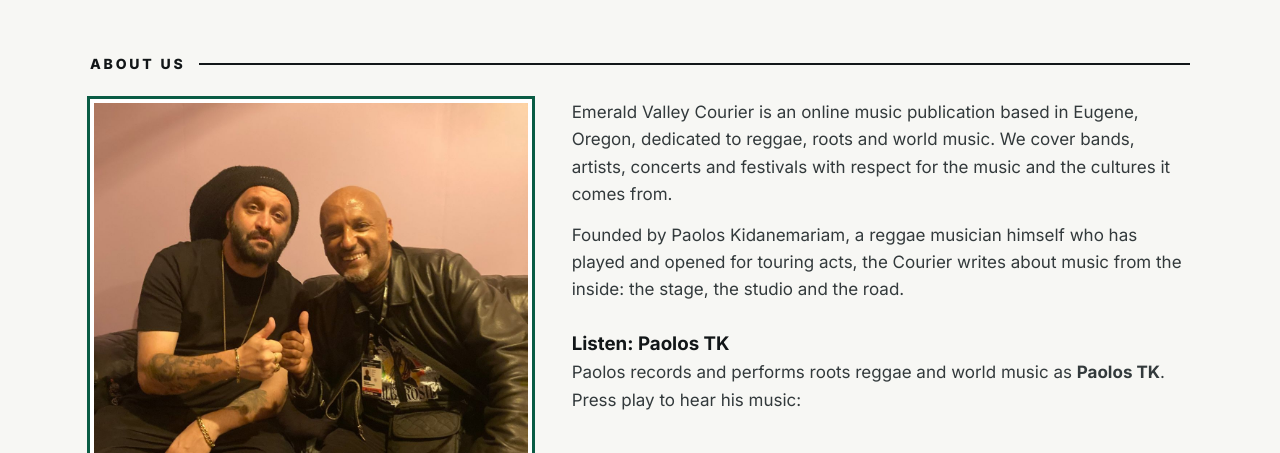
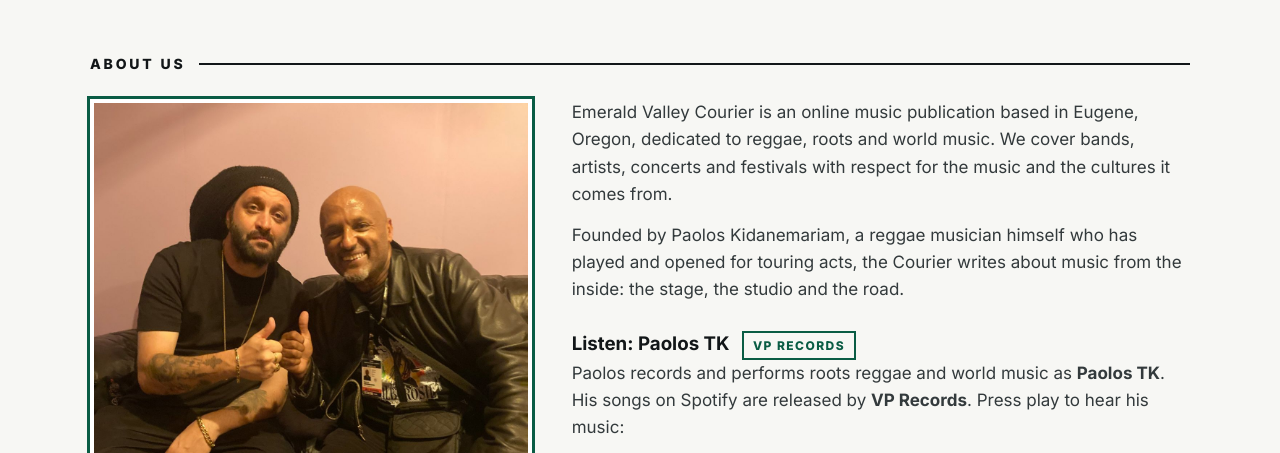
Before and after one commit to Shaminio2004/emeraldvalleycourier, a plain HTML site: page about.html in a window 1280 px wide. Shown: the part 478-931 px from the top of the page. Drawn offline with Linux system fonts and the light colour scheme; grey boxes are pictures that could not be loaded.

Commit message:
About page: add VP Records label next to Paolos TK music; remove homepage VP tag
Co-Authored-By: Claude Opus 5.5 <noreply@anthropic.com>
Claude-Session: https://claude.ai/code/session_01FiJP8eRMRJsksAdqeNi9oe

```diff
--- a/about.html
+++ b/about.html
@@ -77,8 +77,8 @@
       <div>
         <p>Emerald Valley Courier is an online music publication based in Eugene, Oregon, dedicated to reggae, roots and world music. We cover bands, artists, concerts and festivals with respect for the music and the cultures it comes from.</p>
         <p>Founded by Paolos Kidanemariam, a reggae musician himself who has played and opened for touring acts, the Courier writes about music from the inside: the stage, the studio and the road.</p>
-        <h3 id="music" style="margin-top:26px">Listen: Paolos TK</h3>
-        <p>Paolos records and performs roots reggae and world music as <strong>Paolos TK</strong>. Press play to hear his music:</p>
+        <h3 id="music" style="margin-top:26px">Listen: Paolos TK <span style="display:inline-block;vertical-align:middle;margin-left:8px;padding:3px 9px;border:2px solid var(--green);color:var(--green);font-size:12px;font-weight:800;letter-spacing:.12em;text-transform:uppercase">VP Records</span></h3>
+        <p>Paolos records and performs roots reggae and world music as <strong>Paolos TK</strong>. His songs on Spotify are released by <strong>VP Records</strong>. Press play to hear his music:</p>
         <div class="music-embed">
           <iframe src="https://open.spotify.com/embed/artist/0iLUO2jPGk1HD2Xoz4Sy5S?utm_source=generator" height="352" title="Paolos TK on Spotify" loading="lazy" allow="autoplay; clipboard-write; encrypted-media; fullscreen; picture-in-picture"></iframe>
         </div>
```
Also changed, not shown: index.html (+1 -1 lines).
